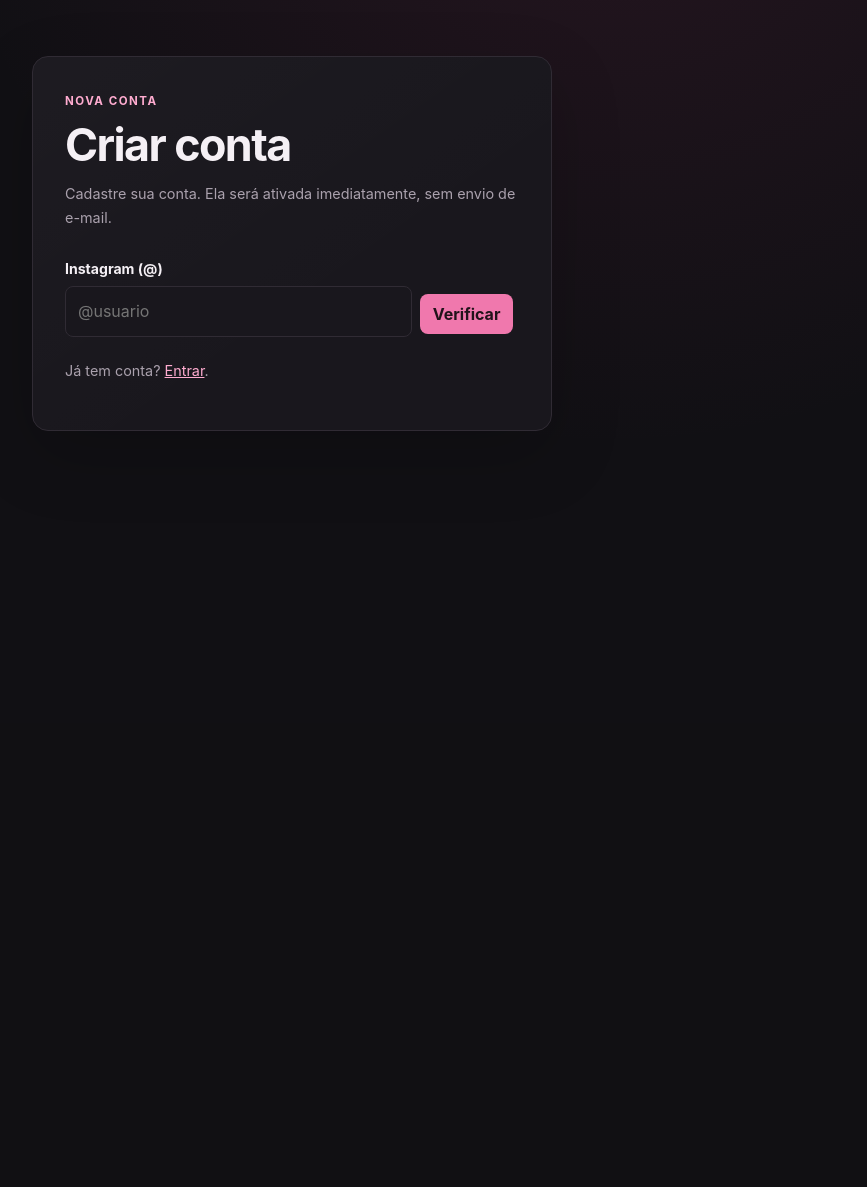
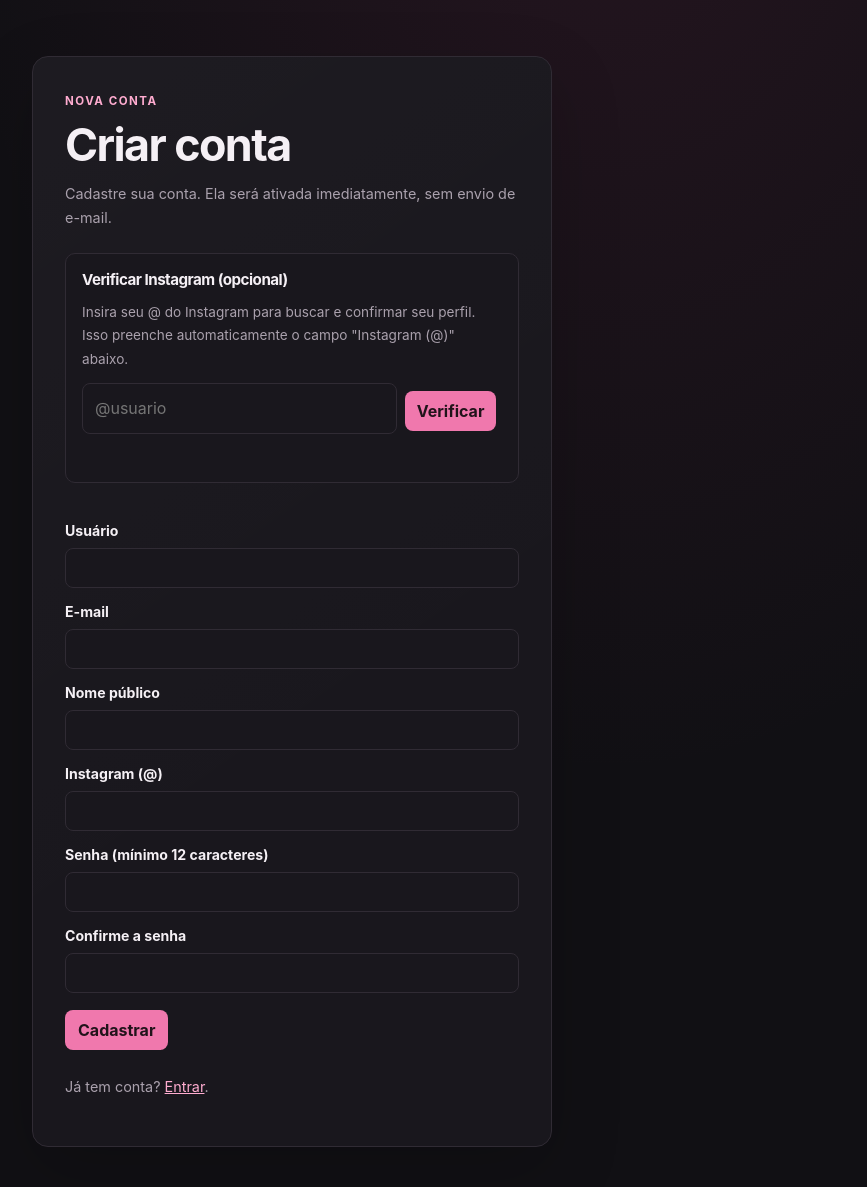
Before and after one commit to Gustavo-H-Dev/Leak_search, a FastAPI app: page /cadastro in a window 1280 px wide. Shown: the part 77-1264 px from the top of the page, without its empty margins (348-1215 px from the left). Before the commit the page ends 508 px from the top, so only its background shows below. Run offline with FastAPI, Linux system fonts and the light colour scheme; some libraries are stand-ins or nearby versions.

Commit message:
Corrigido um erro no retorno da validação

```diff
--- a/app/main.py
+++ b/app/main.py
@@ -292,7 +292,7 @@ async def verificar_instagram(request: Request, arroba: str = Form(...)):
         dados = await run_in_threadpool(serpapi.pesquisar, "instagram_profile", profile_id=usuario)
         perfil, posts = serpapi.normalizar_perfil_instagram(dados)
         if not perfil.get("username"):
-            raise ValueError("Perfil não encontrado ou privado.")
+            return JSONResponse({"ok": False, "erro": "Perfil não encontrado ou privado."}, status_code=400)
         return JSONResponse({
             "ok": True,
             "perfil": {
@@ -308,6 +308,9 @@ async def verificar_instagram(request: Request, arroba: str = Form(...)):
         })
     except (ValueError, serpapi.SerpApiNaoConfigurada, serpapi.ErroSerpApi) as erro:
         return JSONResponse({"ok": False, "erro": str(erro)}, status_code=400)
+    except Exception as erro:
+        logger.exception("Erro inesperado ao verificar Instagram")
+        return JSONResponse({"ok": False, "erro": "Erro interno do servidor"}, status_code=500)
 
 
 @app.post("/cadastro", response_class=HTMLResponse, dependencies=_csrf())
--- a/app/templates/cadastro.html
+++ b/app/templates/cadastro.html
@@ -17,43 +17,22 @@
   {% if erro %}<p class="erro" role="alert">{{ erro }}</p>{% endif %}
   {% if mensagem %}<p class="sucesso">{{ mensagem }}</p>{% endif %}
 
-  <!-- Passo 1: Verificar Instagram -->
-  <form id="form-instagram" method="post" action="/verificar-instagram">
+  <form method="post" action="/cadastro">
     <input type="hidden" name="csrf_token" value="{{ csrf_token }}">
-    <label class="field-label" for="register-handle">Instagram (@)</label>
-    <div class="input-group">
-      <input id="register-handle" name="arroba" maxlength="31" autocomplete="username" required placeholder="@usuario">
-      <button type="submit" id="btn-verificar">Verificar</button>
+
+    <!-- Verificação opcional do Instagram -->
+    <div id="instagram-verificacao" style="margin-bottom: 1.5rem; padding: 1rem; border: 1px solid var(--border); border-radius: 10px; background: var(--surface);">
+      <h3 style="margin-bottom: .75rem; font-size: .95rem;">Verificar Instagram (opcional)</h3>
+      <p style="font-size: .85rem; color: var(--muted); margin-bottom: .75rem;">
+        Insira seu @ do Instagram para buscar e confirmar seu perfil. Isso preenche automaticamente o campo "Instagram (@)" abaixo.
+      </p>
+      <div class="input-group" style="margin-bottom: .75rem;">
+        <input id="instagram-arroba" name="instagram_arroba" maxlength="31" autocomplete="username" placeholder="@usuario" style="flex: 1;">
+        <button type="button" id="btn-verificar-instagram" class="button-primary">Verificar</button>
       </div>
-  </form>
-
-  <!-- Passo 2: Confirmar perfil e completar cadastro -->
-  <form id="form-cadastro" method="post" action="/cadastro" style="display: none;">
-    <input type="hidden" name="csrf_token" value="{{ csrf_token }}">
-    <input type="hidden" name="arroba_confirmado" id="arroba_confirmado">
-
-    <div id="perfil-instagram" class="instagram-profile" style="display: none;">
-      <h3><a id="perfil-link" href="#" target="_blank">@<span id="perfil-username"></span></a>
-        {% if true %}<span class="profile-badge" id="badge-verificado" style="display: none;">Verificado</span>{% endif %}
-      </h3>
-      <p id="perfil-nome"></p>
-      <div class="profile-stats">
-        <span><strong id="perfil-seguidores">—</strong> seguidores</span>
-        <span><strong id="perfil-seguindo">—</strong> seguindo</span>
-      </div>
-      <p class="profile-bio" id="perfil-bio"></p>
-      <p style="margin-top: 1rem; color: var(--muted); font-size: .85rem;">
-        <strong>É esta a sua conta?</strong>
-      </p>
-      <div style="display: flex; gap: .5rem; margin-top: .5rem;">
-        <button type="button" id="btn-confirmar" class="button-primary">Sim, é minha</button>
-        <button type="button" id="btn-cancelar" class="button-danger">Não, tentar outro</button>
-      </div>
+      <div id="instagram-status" style="font-size: .85rem; min-height: 1.25rem;"></div>
     </div>
 
-    <hr style="margin: 1.5rem 0; border-color: var(--border);" id="divisor-cadastro" style="display: none;">
-
-    <div id="campos-cadastro" style="display: none;">
     <label class="field-label" for="register-username">Usuário</label>
     <input id="register-username" name="username" minlength="3" maxlength="32" autocomplete="username" required>
 
@@ -63,6 +42,9 @@
     <label class="field-label" for="register-public-name">Nome público</label>
     <input id="register-public-name" name="nome_publico" maxlength="80" required>
 
+    <label class="field-label" for="register-handle">Instagram (@)</label>
+    <input id="register-handle" name="arroba" maxlength="31" autocomplete="username" required>
+
     <label class="field-label" for="register-password">Senha (mínimo 12 caracteres)</label>
     <input id="register-password" name="senha" type="password" minlength="12" maxlength="128" autocomplete="new-password" required>
 
@@ -70,7 +52,6 @@
     <input id="register-confirm" name="confirmar_senha" type="password" minlength="12" maxlength="128" autocomplete="new-password" required>
 
     <button type="submit">Cadastrar</button>
-    </div>
   </form>
 
   {% if confirmacao_email_obrigatoria %}
@@ -87,104 +68,31 @@
   <p>Já tem conta? <a href="/login">Entrar</a>.</p>
 </section>
 
-<script>
-document.addEventListener('DOMContentLoaded', function() {
-  const formInstagram = document.getElementById('form-instagram');
-  const formCadastro = document.getElementById('form-cadastro');
-  const btnVerificar = document.getElementById('btn-verificar');
-  const btnConfirmar = document.getElementById('btn-confirmar');
-  const btnCancelar = document.getElementById('btn-cancelar');
-  const perfilDiv = document.getElementById('perfil-instagram');
-  const divisor = document.getElementById('divisor-cadastro');
-  const camposCadastro = document.getElementById('campos-cadastro');
-  const arrobaConfirmado = document.getElementById('arroba_confirmado');
+<!-- Modal de confirmação do Instagram -->
+<div id="modal-instagram" class="modal-overlay" style="display: none;">
+  <div class="modal-content">
+    <button type="button" class="modal-close" id="modal-close">&times;</button>
+    <div id="modal-perfil" class="instagram-profile">
+      <h3><a id="modal-perfil-link" href="#" target="_blank">@<span id="modal-perfil-username"></span></a>
+        <span class="profile-badge" id="modal-badge-verificado" style="display: none;">Verificado</span>
+      </h3>
+      <p id="modal-perfil-nome"></p>
+      <div class="profile-stats">
+        <span><strong id="modal-perfil-seguidores">—</strong> seguidores</span>
+        <span><strong id="modal-perfil-seguindo">—</strong> seguindo</span>
+      </div>
+      <p class="profile-bio" id="modal-perfil-bio"></p>
+      <p style="margin-top: 1rem; color: var(--muted); font-size: .85rem;">
+        <strong>É esta a sua conta?</strong>
+      </p>
+      <div style="display: flex; gap: .5rem; margin-top: .5rem; justify-content: flex-end;">
+        <button type="button" id="modal-btn-nao" class="button-danger">Não, tentar outro</button>
+        <button type="button" id="modal-btn-sim" class="button-primary">Sim, usar esta conta</button>
+      </div>
+    </div>
+  </div>
+</div>
 
-  // Elementos do perfil
-  const perfilUsername = document.getElementById('perfil-username');
-  const perfilLink = document.getElementById('perfil-link');
-  const perfilNome = document.getElementById('perfil-nome');
-  const perfilSeguidores = document.getElementById('perfil-seguidores');
-  const perfilSeguindo = document.getElementById('perfil-seguindo');
-  const perfilBio = document.getElementById('perfil-bio');
-  const badgeVerificado = document.getElementById('badge-verificado');
-
-  let arrobaAtual = '';
-
-  formInstagram.addEventListener('submit', async function(e) {
-    e.preventDefault();
-    const arroba = document.getElementById('register-handle').value.trim();
-    if (!arroba) return;
-
-    btnVerificar.disabled = true;
-    btnVerificar.textContent = 'Verificando...';
-
-    try {
-      const formData = new FormData();
-      formData.append('arroba', arroba);
-      formData.append('csrf_token', document.querySelector('input[name="csrf_token"]').value);
-
-      const response = await fetch('/verificar-instagram', {
-        method: 'POST',
-        body: formData
-      });
-
-      const data = await response.json();
-
-      if (data.ok) {
-        const p = data.perfil;
-        arrobaAtual = p.username;
-
-        // Preencher dados do perfil
-        perfilUsername.textContent = p.username;
-        perfilLink.href = p.link;
-        perfilNome.textContent = p.nome || '—';
-        perfilSeguidores.textContent = p.seguidores || '—';
-        perfilSeguindo.textContent = p.seguindo || '—';
-        perfilBio.textContent = p.biografia || '—';
-
-        if (p.verificado) {
-          badgeVerificado.style.display = 'inline-block';
-        } else {
-          badgeVerificado.style.display = 'none';
-        }
-
-        // Esconder passo 1, mostrar passo 2
-        formInstagram.style.display = 'none';
-        formCadastro.style.display = 'block';
-        perfilDiv.style.display = 'block';
-        divisor.style.display = 'block';
-      } else {
-        alert('Erro: ' + data.erro);
-      }
-    } catch (err) {
-      alert('Erro ao verificar: ' + err.message);
-    } finally {
-      btnVerificar.disabled = false;
-      btnVerificar.textContent = 'Verificar';
-    }
-  });
-
-  btnConfirmar.addEventListener('click', function() {
-    arrobaConfirmado.value = arrobaAtual;
-    perfilDiv.style.display = 'none';
-    divisor.style.display = 'none';
-    camposCadastro.style.display = 'block';
-    btnConfirmar.style.display = 'none';
-    btnCancelar.style.display = 'none';
-  });
-
-  btnCancelar.addEventListener('click', function() {
-    // Voltar ao passo 1
-    formInstagram.style.display = 'block';
-    formCadastro.style.display = 'none';
-    perfilDiv.style.display = 'none';
-    divisor.style.display = 'none';
-    camposCadastro.style.display = 'none';
-    arrobaConfirmado.value = '';
-    arrobaAtual = '';
-  });
-});
-</script>
 <style>
 .input-group {
   display: flex;
@@ -211,5 +119,170 @@ document.addEventListener('DOMContentLoaded', function() {
   background: #5a2c40;
   border-color: #a74b70;
 }
+.modal-overlay {
+  position: fixed;
+  top: 0;
+  left: 0;
+  width: 100%;
+  height: 100%;
+  background: rgba(0, 0, 0, 0.6);
+  display: flex;
+  align-items: center;
+  justify-content: center;
+  z-index: 1000;
+  padding: 1rem;
+}
+.modal-content {
+  background: var(--surface);
+  border: 1px solid var(--border);
+  border-radius: 12px;
+  padding: 1.5rem;
+  max-width: 480px;
+  width: 100%;
+  max-height: 90vh;
+  overflow-y: auto;
+  position: relative;
+}
+.modal-close {
+  position: absolute;
+  top: .5rem;
+  right: .75rem;
+  background: none;
+  border: none;
+  font-size: 1.5rem;
+  color: var(--muted);
+  cursor: pointer;
+  line-height: 1;
+  padding: .25rem;
+}
+.modal-close:hover {
+  color: var(--text);
+}
+#instagram-status.verificado {
+  color: #5ac68a;
+}
+#instagram-status.erro {
+  color: #ff7b9a;
+}
 </style>
+
+<script>
+document.addEventListener('DOMContentLoaded', function() {
+  const btnVerificar = document.getElementById('btn-verificar-instagram');
+  const inputArroba = document.getElementById('instagram-arroba');
+  const statusDiv = document.getElementById('instagram-status');
+  const registerHandle = document.getElementById('register-handle');
+
+  const modal = document.getElementById('modal-instagram');
+  const modalClose = document.getElementById('modal-close');
+  const modalBtnSim = document.getElementById('modal-btn-sim');
+  const modalBtnNao = document.getElementById('modal-btn-nao');
+
+  // Elementos do modal
+  const modalPerfilUsername = document.getElementById('modal-perfil-username');
+  const modalPerfilLink = document.getElementById('modal-perfil-link');
+  const modalPerfilNome = document.getElementById('modal-perfil-nome');
+  const modalPerfilSeguidores = document.getElementById('modal-perfil-seguidores');
+  const modalPerfilSeguindo = document.getElementById('modal-perfil-seguindo');
+  const modalPerfilBio = document.getElementById('modal-perfil-bio');
+  const modalBadgeVerificado = document.getElementById('modal-badge-verificado');
+
+  let arrobaVerificado = '';
+
+  btnVerificar.addEventListener('click', async function() {
+    const arroba = inputArroba.value.trim();
+    if (!arroba) {
+      statusDiv.textContent = 'Digite um @ do Instagram';
+      statusDiv.className = 'erro';
+      return;
+    }
+
+    btnVerificar.disabled = true;
+    btnVerificar.textContent = 'Verificando...';
+    statusDiv.textContent = '';
+    statusDiv.className = '';
+
+    try {
+      const formData = new FormData();
+      formData.append('arroba', arroba);
+      formData.append('csrf_token', document.querySelector('input[name="csrf_token"]').value);
+
+      const response = await fetch('/verificar-instagram', {
+        method: 'POST',
+        body: formData
+      });
+
+      // Verificar se a resposta é JSON
+      const contentType = response.headers.get('content-type');
+      if (!contentType || !contentType.includes('application/json')) {
+        throw new Error('Resposta inválida do servidor (não é JSON)');
+      }
+
+      const data = await response.json();
+
+      if (data.ok) {
+        const p = data.perfil;
+        arrobaVerificado = p.username;
+
+        // Preencher modal
+        modalPerfilUsername.textContent = p.username;
+        modalPerfilLink.href = p.link;
+        modalPerfilNome.textContent = p.nome || '—';
+        modalPerfilSeguidores.textContent = p.seguidores || '—';
+        modalPerfilSeguindo.textContent = p.seguindo || '—';
+        modalPerfilBio.textContent = p.biografia || '—';
+
+        if (p.verificado) {
+          modalBadgeVerificado.style.display = 'inline-block';
+        } else {
+          modalBadgeVerificado.style.display = 'none';
+        }
+
+        // Mostrar modal
+        modal.style.display = 'flex';
+      } else {
+        statusDiv.textContent = 'Erro: ' + data.erro;
+        statusDiv.className = 'erro';
+      }
+    } catch (err) {
+      statusDiv.textContent = 'Erro ao verificar: ' + err.message;
+      statusDiv.className = 'erro';
+    } finally {
+      btnVerificar.disabled = false;
+      btnVerificar.textContent = 'Verificar';
+    }
+  });
+
+  modalBtnSim.addEventListener('click', function() {
+    registerHandle.value = arrobaVerificado;
+    statusDiv.textContent = '✓ Instagram verificado: @' + arrobaVerificado;
+    statusDiv.className = 'verificado';
+    modal.style.display = 'none';
+  });
+
+  modalBtnNao.addEventListener('click', function() {
+    modal.style.display = 'none';
+    inputArroba.value = '';
+    arrobaVerificado = '';
+  });
+
+  modalClose.addEventListener('click', function() {
+    modal.style.display = 'none';
+  });
+
+  // Fechar modal clicando fora
+  modal.addEventListener('click', function(e) {
+    if (e.target === modal) {
+      modal.style.display = 'none';
+    }
+  });
+
+  // Fechar modal com ESC
+  document.addEventListener('keydown', function(e) {
+    if (e.key === 'Escape' && modal.style.display === 'flex') {
+      modal.style.display = 'none';
+    }
+  });
+});
+</script>
 {% endblock %}
```
Lines whose indentation alone changed are shown as unchanged.
